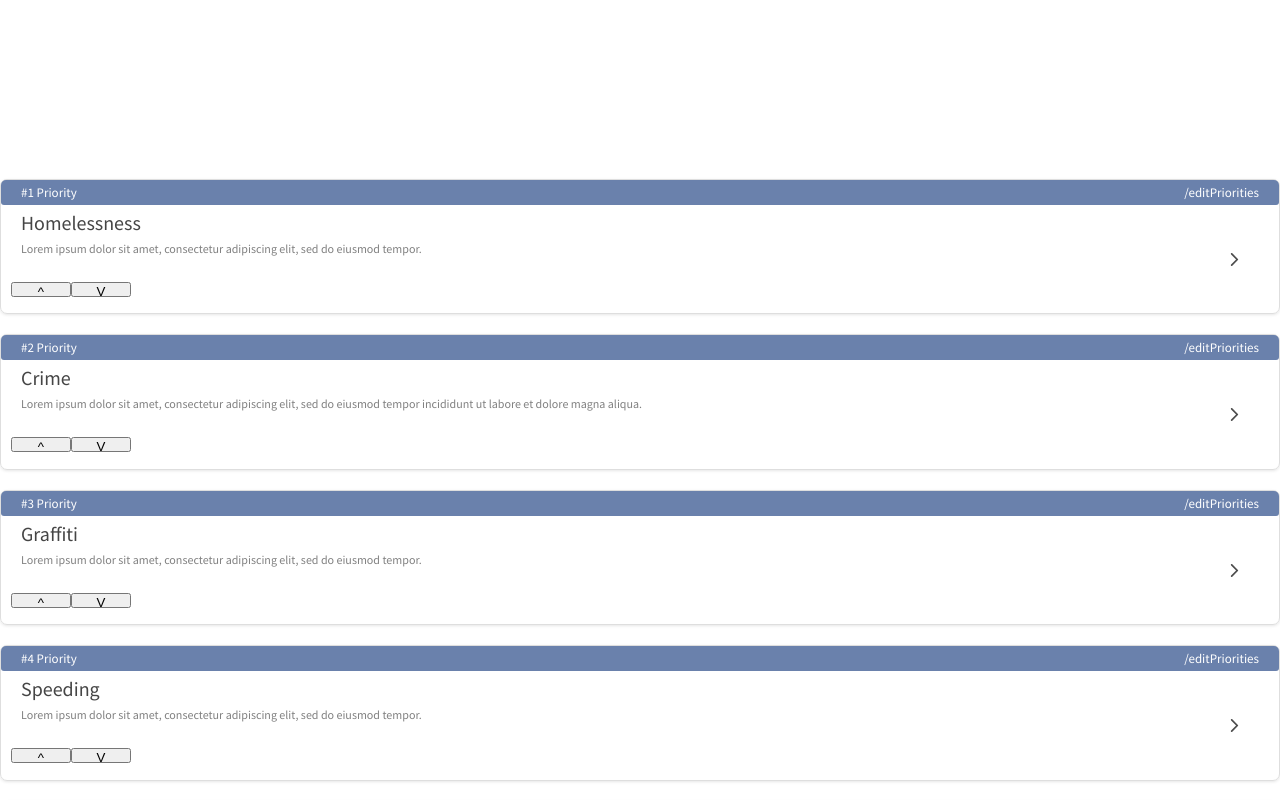
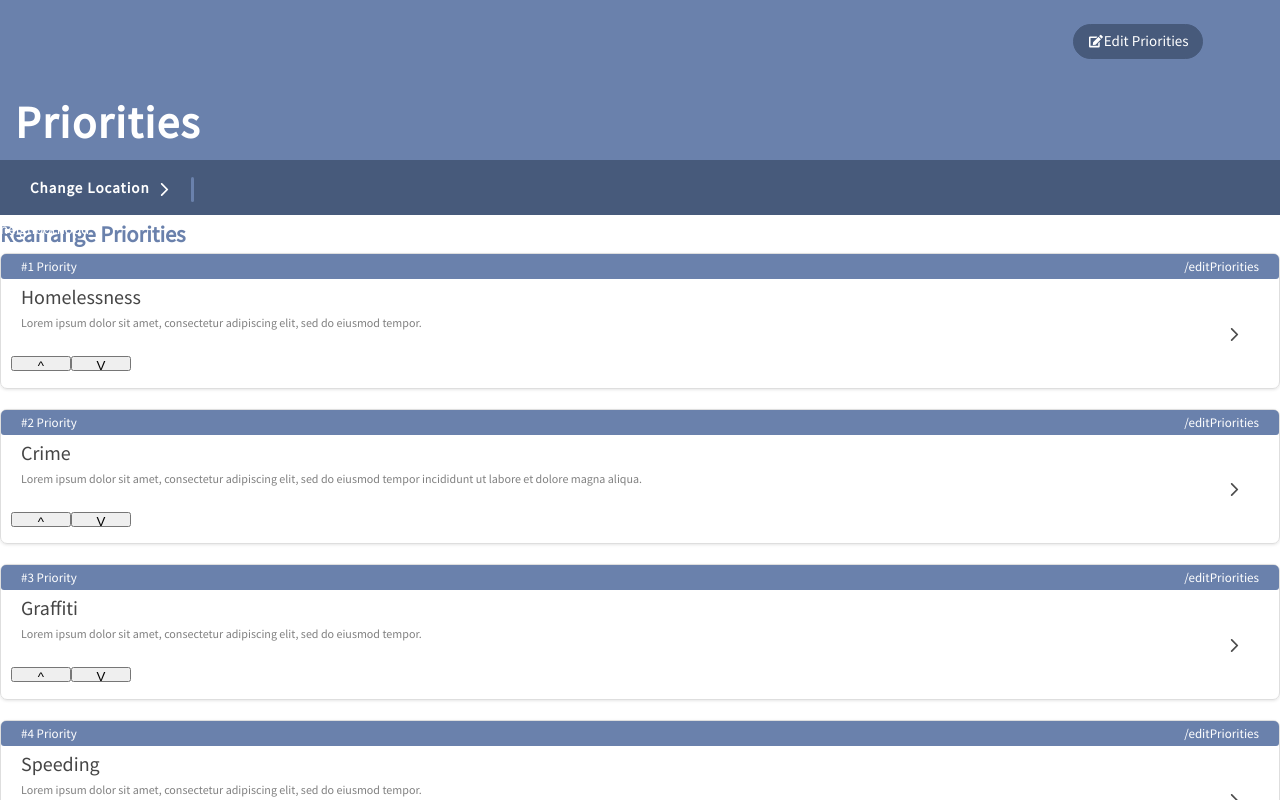
Before and after one commit to code4sac/neighborhood-connect, a React (Create React App) app: page /editPriorities in a window 1280 px wide. Shown: the top 800 px of the page. Built offline with nearby package versions, Linux system fonts and the light colour scheme.

Commit message:
add Header and LocationHolder PrioritiesOrderPage

```diff
--- a/src/components/PrioritiesOrderPage.js
+++ b/src/components/PrioritiesOrderPage.js
@@ -1,5 +1,9 @@
 import React from "react";
 import PriorityCard from "./PriorityCard";
+import Header from './Header';
+import LocationHolder from "./LocationHolder";
+
+import edit from "../assets/edit.svg";
 
 export default class PrioritiesOrderPage extends React.Component {
   // DUMMY DATA //
@@ -69,14 +73,10 @@ export default class PrioritiesOrderPage extends React.Component {
     let sortedData = [...this.state.priorities].sort((a, b) => (a.rank > b.rank ? 1 : -1));
     return (
       <div>
-        <h1>Edit Priorities</h1>
+        <Header title={"Priorities"} optionIcon={edit} option={"/editPriorities"} optionName={"Edit Priorities"} />
+        <LocationHolder hood={"neighborhood"} />
         <div>
-          <h2>Add New Priority</h2>
-          <p>Noticed something new in your comunity?</p>
-        </div>
-        <div>
-          <h2>Rearrange Priorities</h2>
-          <p>Change the priority order by selecting the arrows.</p>
+          <h2 style={{ color: '#6A81AC' }}>Rearrange Priorities</h2>
           <ul>
             {sortedData.map((priority, index) => {
               return (
```
